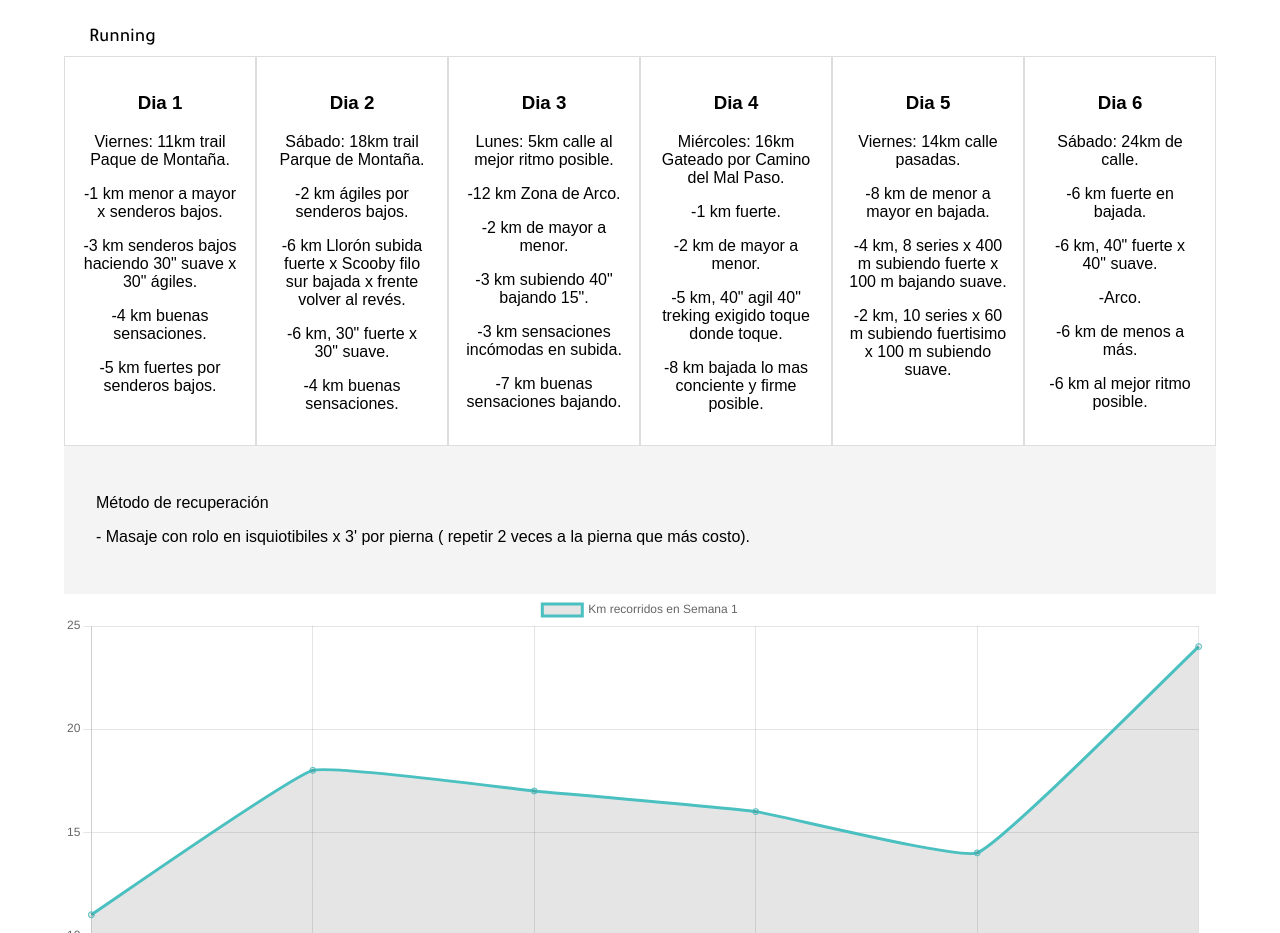
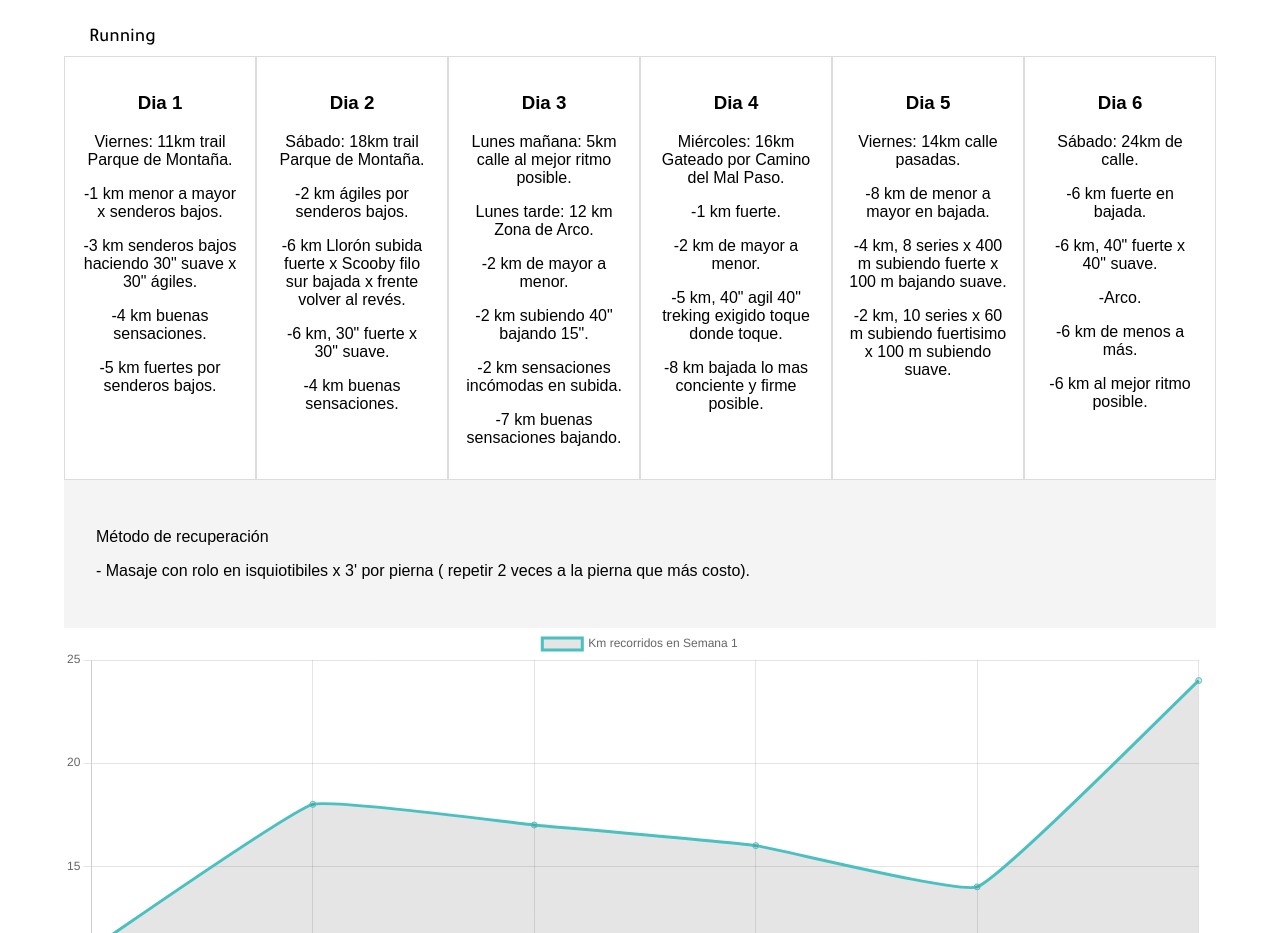
Before and after one commit to gdeconcienciacorporal/gdegvaldivieso.github.io, a plain HTML site: page index.html in a window 1280 px wide. Shown: the part 1860-2793 px from the top of the page. Drawn offline with nearby package versions, Linux system fonts and the light colour scheme.

Commit message:
Update index.html

```diff
--- a/index.html
+++ b/index.html
@@ -46,7 +46,7 @@
     <div class="column-container 1">
         <div class="column">
             <h3>Dia 1</h3>
-            <p> Viernes: 11km trail Paque de Montaña. </p>
+            <p> Viernes: 11km trail Parque de Montaña. </p>
             <p>  -1 km menor a mayor x senderos bajos. </p>
             <p>  -3 km senderos bajos haciendo 30" suave x 30" ágiles. </p>
             <p>  -4 km buenas sensaciones. </p>
@@ -62,11 +62,11 @@
         </div>
         <div class="column">
             <h3>Dia 3</h3>
-            <p> Lunes: 5km calle al mejor ritmo posible.  </p>
-            <p>  -12 km Zona de Arco. </p>
+            <p> Lunes mañana: 5km calle al mejor ritmo posible.  </p>
+            <p> Lunes tarde: 12 km Zona de Arco. </p>
             <p>  -2 km de mayor a menor. </p>
-            <p>  -3 km subiendo 40" bajando 15". </p>
-            <p>  -3 km sensaciones incómodas en subida. </p>
+            <p>  -2 km subiendo 40" bajando 15". </p>
+            <p>  -2 km sensaciones incómodas en subida. </p>
             <p>  -7 km buenas sensaciones bajando. </p>
         </div>
         <div class="column">
```
